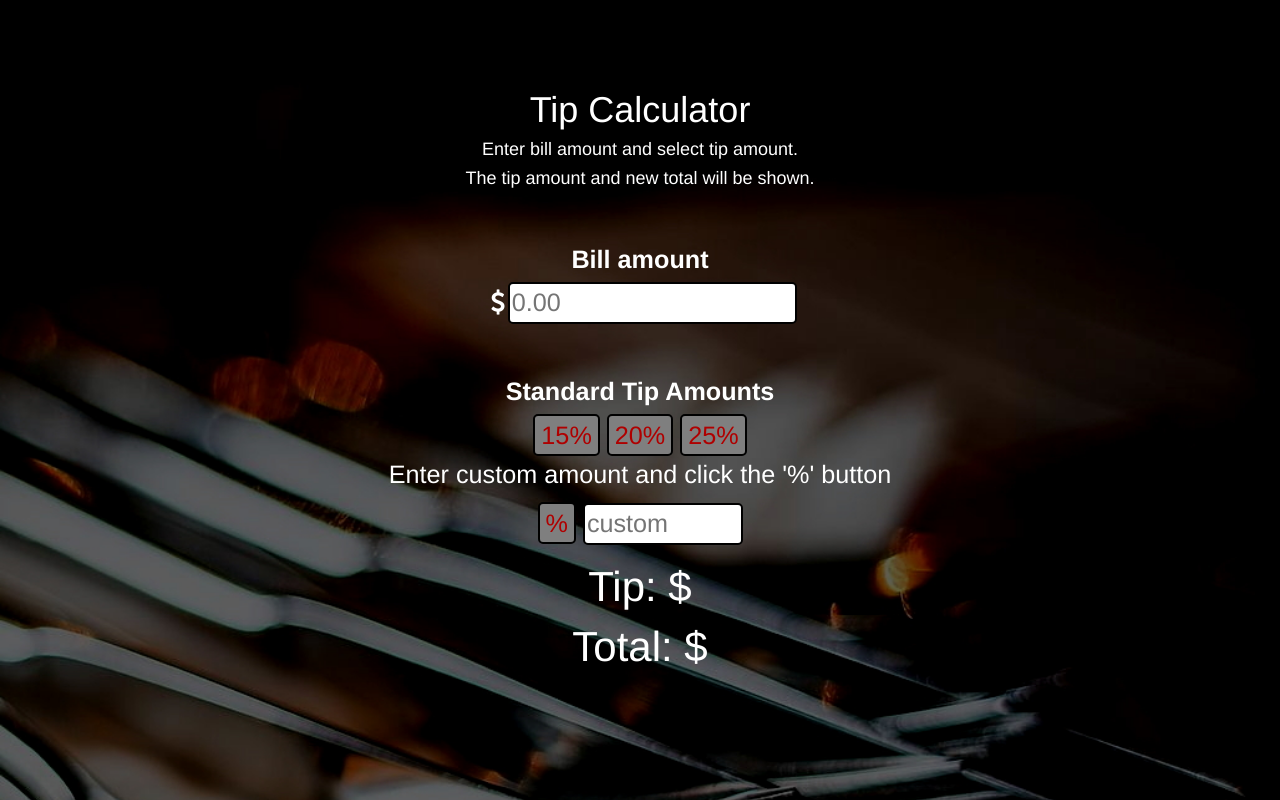
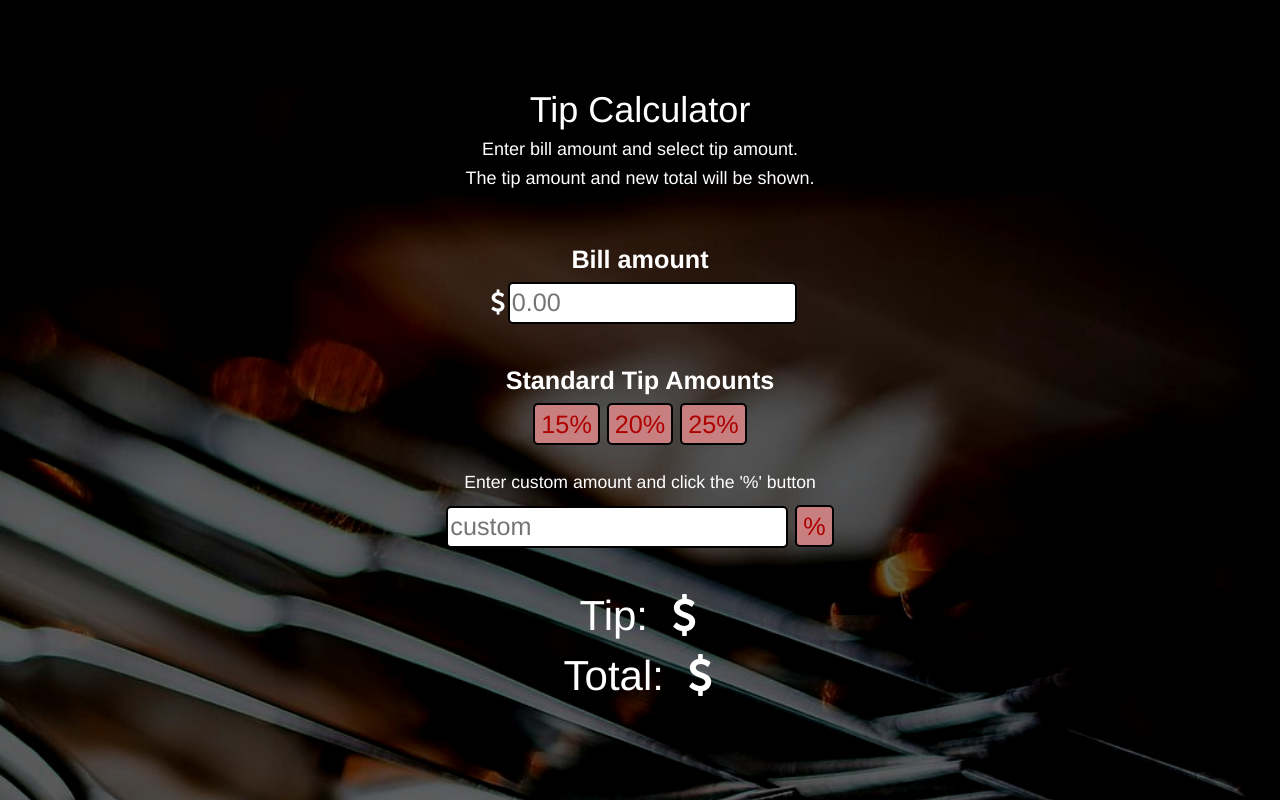
Before and after one commit to thejasonfile/tipcalculator, a plain HTML site: page index.html in a window 1280 px wide. Drawn offline with nearby package versions, Linux system fonts and the light colour scheme.

Commit message:
finishing touches on CSS and JS

```diff
--- a/css/main.css
+++ b/css/main.css
@@ -3,11 +3,12 @@ body {
 	text-align: center;
 	background-image: url("../images/cutlery.jpg");
 	background-size: cover;
+	background-repeat: none;
 	color: white;
 }
 
 button {
-	background-color: rgba(127, 127, 127, 1);
+	background-color: rgba(200, 127, 127, 1);
 	color: rgba(175, 0, 0, 1);
 }
 
@@ -35,13 +36,24 @@ button {
 	margin-bottom: 0.5em;
 }
 
+.form p {
+	font-size: 0.7em;
+}
+
+.billamountsection,
+.standardtips,
+.customtips
+ {
+	margin-bottom: 1em;
+}
+
 .fa-usd {
 	margin-right: 0.1em;
 	margin-left: 0.3em;
 }
 
 #customtip {
-	width: 14%;
+	width: 30%;
 }
 
 .total span {
--- a/index.html
+++ b/index.html
@@ -19,23 +19,27 @@
 	</div>
 	<div class="container form">
 		<form>
+			<div class="billamountsection">
 				<label>Bill amount</label><br />
 				<i class="fa fa-usd"></i><input type="number" name="subtotal" id="subtotal" placeholder="0.00" required><br />
-			<br />
-
+			</div>
+			<div class="standardtips">
 				<label>Standard Tip Amounts</label><br />
 				<button type="button" id="15per">15%</button>
 				<button type="button" id="20per">20%</button>
 				<button type="button" id="25per">25%</button><br />
+			</div>
+			<div class="customtips">
 				<p>Enter custom amount and click the '%' button</p>
+				<input type="text" id="customtip" placeholder="custom">
 				<button type="button" id="custom">%</button>
-			<input type="text" id="customtip" placeholder="custom">
-			<br />
+
+			</div>
 		</form>
 	</div>
 	<div class="container total">
-		<span>Tip: $</span><span class="tipamount"></span><br />
-		<span>Total: $</spam><spam class="totalamount"></span>
+		<span>Tip: <i class="fa fa-usd"></i></span><span class="tipamount"></span><br />
+		<span>Total: <i class="fa fa-usd"></i></spam><spam class="totalamount"></span>
 
 
 	<script src="https://ajax.googleapis.com/ajax/libs/jquery/1.11.3/jquery.min.js"></script>
```
Lines whose indentation alone changed are shown as unchanged.
